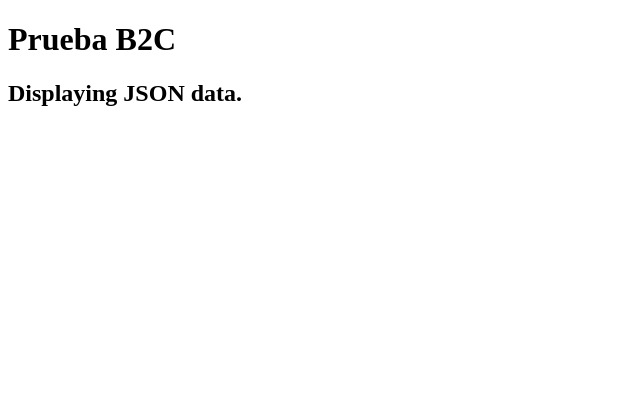
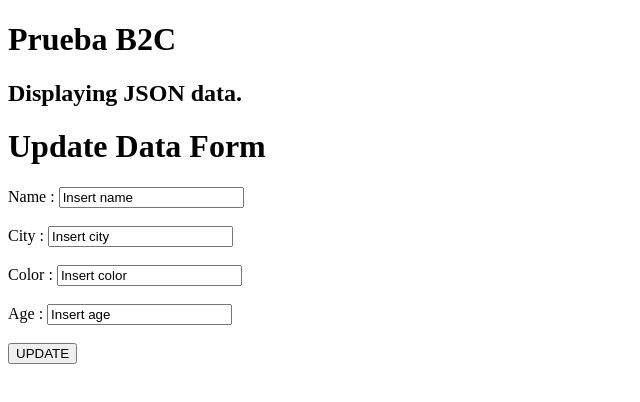
Before and after one commit to Joaquingm/PruebaB2C, a plain HTML site: page index.html in a window 1280 px wide. Shown: the whole page, without its empty margins (0-640 px from the left). Drawn offline with Linux system fonts and the light colour scheme; no server answers.

Commit message:
Feature 2

```diff
--- a/index.html
+++ b/index.html
@@ -9,6 +9,8 @@
 
     <div id="mainContainer"></div>
 
+    <div id="formContainer"></div>
+
     <script src="js/app.js"></script>
 
 </body>
--- a/js/app.js
+++ b/js/app.js
@@ -1,18 +1,109 @@
-//var json = require('./data.json');
 let oJSONTest = "";
+
+createForm();
 
 fetch("https://raw.githubusercontent.com/ITBconsult/json-data/master/data.json")
   .then(response => response.json())
   .then(json => appendData(json));
 
 
+  function createForm() {
+    let mainContainer = document.getElementById("mainContainer");
+    let oForm = document.createElement("FORM");
+    oForm.setAttribute("id", "dataForm");
+    document.body.appendChild(oForm);
+
+    let oTitle = document.createElement("H1");
+    let oTitleText = document.createTextNode("Update Data Form");
+    document.getElementById("formContainer").appendChild(oTitle);
+    oTitle.appendChild(oTitleText);
+
+
+    let oLabel = document.createElement("LABEL");
+    let oText = document.createTextNode("Name : ");
+    oLabel.setAttribute("for", "name");
+    oLabel.appendChild(oText);
+    document.getElementById("dataForm").insertBefore(oLabel, document.getElementById("name"));
+
+    let oInput = document.createElement("INPUT");
+    oInput.setAttribute("type", "text");
+    oInput.setAttribute("value", "Insert name");
+    document.getElementById("dataForm").appendChild(oInput);
+
+    insertLineBreak(document.getElementById("dataForm"));
+    insertLineBreak(document.getElementById("dataForm"));
+
+    oLabel = document.createElement("LABEL");
+    oText = document.createTextNode("City : ");
+    oLabel.setAttribute("for", "city");
+    oLabel.appendChild(oText);
+    document.getElementById("dataForm").insertBefore(oLabel, document.getElementById("city"));
+
+    oInput = document.createElement("INPUT");
+    oInput.setAttribute("type", "text");
+    oInput.setAttribute("value", "Insert city");
+    document.getElementById("dataForm").appendChild(oInput);
+
+    insertLineBreak(document.getElementById("dataForm"));
+    insertLineBreak(document.getElementById("dataForm"));
+
+    oLabel = document.createElement("LABEL");
+    oText = document.createTextNode("Color : ");
+    oLabel.setAttribute("for", "color");
+    oLabel.appendChild(oText);
+    document.getElementById("dataForm").insertBefore(oLabel, document.getElementById("color"));
+
+    oInput = document.createElement("INPUT");
+    oInput.setAttribute("type", "text");
+    oInput.setAttribute("value", "Insert color");
+    document.getElementById("dataForm").appendChild(oInput);
+
+    insertLineBreak(document.getElementById("dataForm"));
+    insertLineBreak(document.getElementById("dataForm"));
+
+    oLabel = document.createElement("LABEL");
+    oText = document.createTextNode("Age : ");
+    oLabel.setAttribute("for", "age");
+    oLabel.appendChild(oText);
+    document.getElementById("dataForm").insertBefore(oLabel, document.getElementById("color"));
+
+    oInput = document.createElement("INPUT");
+    oInput.setAttribute("type", "text");
+    oInput.setAttribute("value", "Insert age");
+    document.getElementById("dataForm").appendChild(oInput);
+
+    let oButton = document.createElement("BUTTON");
+    let oButtonText = document.createTextNode("UPDATE");
+    oButton.appendChild(oButtonText);
+    document.body.appendChild(oButton);
+    addEventListener("click", function(){alert("Record UPDATED")});
+
+    insertLineBreak(document.getElementById("dataForm"));
+    insertLineBreak(document.getElementById("dataForm"));
+
+
+
+
+
+
+
+
+
+  }
+
   function appendData(data) {
     var mainContainer = document.getElementById("mainContainer");
     for (var i = 0; i < data.length; i++) {
-      var div = document.createElement("div");
-      div.innerHTML = `Name: ${data[i].name} - City: ${data[i].city} - Color: ${data[i].color} - Age: ${data[i].age}`;
-      mainContainer.appendChild(div);
+      var oDiv = document.createElement("div");
+      oDiv.innerHTML = `Name: ${data[i].name} - City: ${data[i].city} - Color: ${data[i].color} - Age: ${data[i].age}`;
+      mainContainer.appendChild(oDiv);
     }
   }
 
+  function insertLineBreak(container){
+    var oBR = document.createElement('br');
+    container.appendChild(oBR);
+  }
+
+
  // testjson.forEach(element => console.log(element));
```
